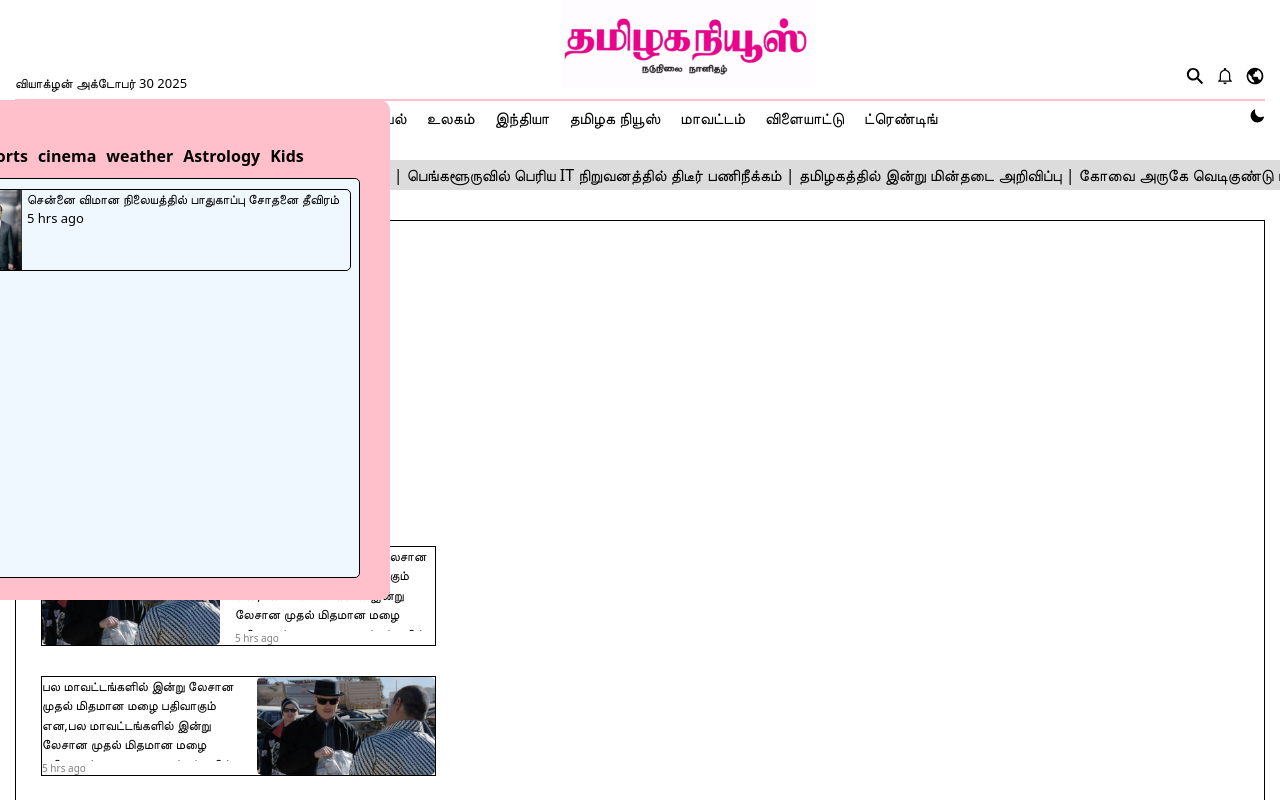
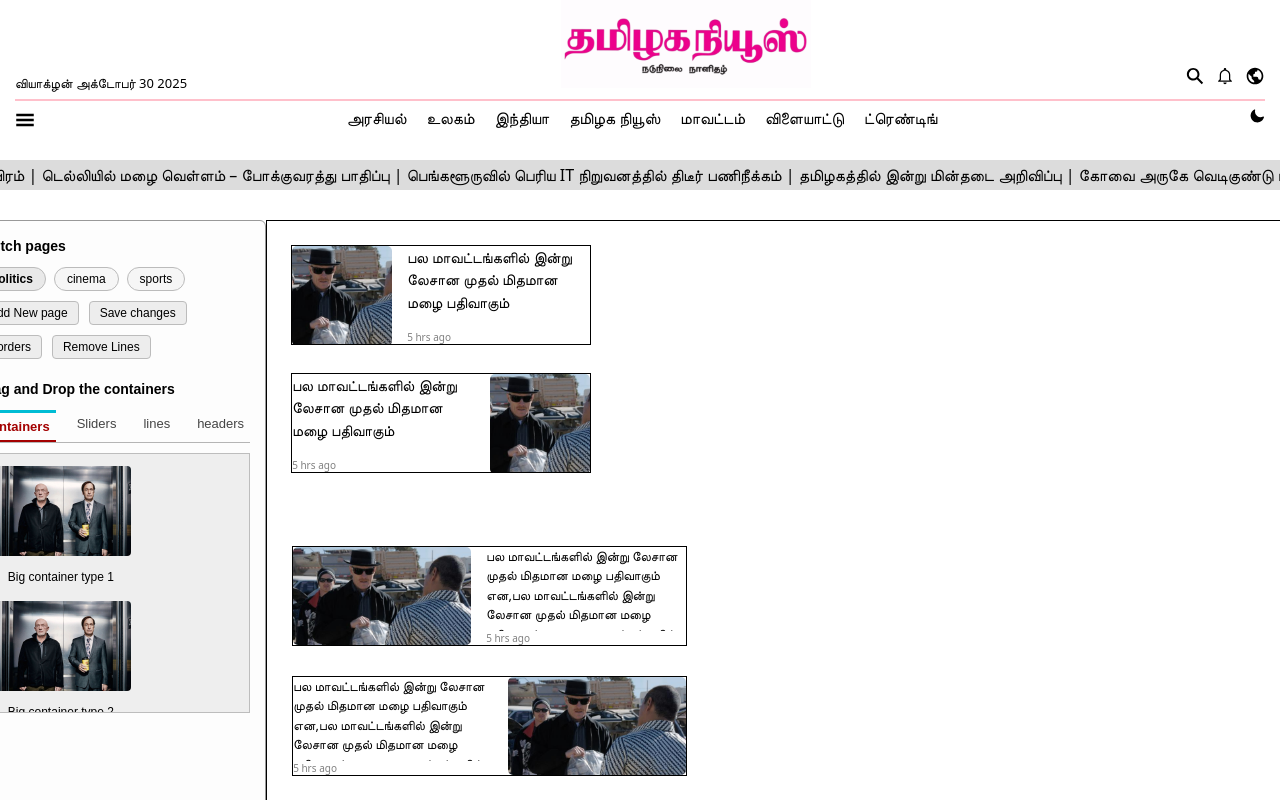
Before and after one commit to itzmuthu999-gif/tamilaka-news, a React app in the folder Frontend/: page /editpaper in a window 1280 px wide. Shown: the top 800 px of the page. Built offline with nearby package versions, Linux system fonts and the light colour scheme; the HTML template or start-up script is replaced by a standard one.

Commit message:
a new push after a editpaper push

```diff
--- a/Frontend/src/Pages/Editpaper/Components/NewsFilter.jsx
+++ b/Frontend/src/Pages/Editpaper/Components/NewsFilter.jsx
@@ -0,0 +1,48 @@
+import { useState } from "react";
+import "./newsfilter.scss"
+export default function NewsFilter({ categories, newsData }) {
+  const [activeCategory, setActiveCategory] = useState(categories[0]);
+
+  const filteredNews = newsData.filter(
+    (n) => n.zonal.toLowerCase() === activeCategory.toLowerCase()
+  );
+
+  return (
+    <div className="ep-floater1">
+
+      <div className="ep-fl1-sort">Sort by</div>
+
+      <div className="ep-fl1-btns">
+        {categories.map((cat, idx) => (
+          <div
+            key={idx}
+            className={`epf1b-btn ${activeCategory === cat ? "active" : ""}`}
+            onClick={() => setActiveCategory(cat)}
+          >
+            {cat}
+          </div>
+        ))}
+      </div>
+
+      <div className="ep-fl1-news-cont">
+        {filteredNews.length === 0 && (
+          <div className="no-news">No news available.</div>
+        )}
+
+        {filteredNews.map((n, index) => (
+          <div key={index} className="ep-f1nc-n">
+            <div className="epf1ncn-img">
+              <img src={n.img} alt="news" />
+            </div>
+
+            <div className="epf1ncn-subc">
+              <div className="epf1ncn-header">{n.title}</div>
+              <div className="epf1ncn-time">{n.time}</div>
+            </div>
+          </div>
+        ))}
+      </div>
+
+    </div>
+  );
+}
--- /dev/null
+++ b/Frontend/src/Pages/Editpaper/Components/PageEditor.jsx
@@ -0,0 +1,69 @@
+import { useState } from "react";
+import "./pageeditor.scss";
+
+export default function PageEditor({ pages, containers }) {
+  const [activePage, setActivePage] = useState(pages[0]);
+  const [activeTab, setActiveTab] = useState("containers");
+
+  return (
+    <div className="page-editor">
+
+      {/* Switch Pages */}
+      <div className="pe-section">
+        <div className="pe-title">switch pages</div>
+
+        <div className="pe-page-buttons">
+          {pages.map((p, i) => (
+            <button
+              key={i}
+              className={`pe-page-btn ${activePage === p ? "active" : ""}`}
+              onClick={() => setActivePage(p)}
+            >
+              {p}
+            </button>
+          ))}
+        </div>
+
+        <div className="pe-row">
+          <button className="pe-sm-btn">Add New page</button>
+          <button className="pe-sm-btn">Save changes</button>
+        </div>
+
+        <div className="pe-row">
+          <button className="pe-sm-btn">Borders</button>
+          <button className="pe-sm-btn">Remove Lines</button>
+        </div>
+      </div>
+
+      {/* Drag and Drop Section */}
+      <div className="pe-section drag-section">
+
+        <div className="pe-title">Drag and Drop the containers</div>
+
+        {/* Tabs */}
+        <div className="pe-tabs">
+          {["containers", "Sliders", "lines", "headers"].map((tab) => (
+            <div
+              key={tab}
+              className={`pe-tab ${activeTab === tab ? "active" : ""}`}
+              onClick={() => setActiveTab(tab)}
+            >
+              {tab}
+            </div>
+          ))}
+        </div>
+
+        {/* Container Box */}
+        <div className="pe-drag-box">
+          {containers.map((c, i) => (
+            <div key={i} className="pe-box-item">
+              <img src={c.img} alt="" />
+              <div className="pe-box-label">{c.label}</div>
+            </div>
+          ))}
+        </div>
+      </div>
+
+    </div>
+  );
+}
--- /dev/null
+++ b/Frontend/src/Pages/Editpaper/Components/newsfilter.scss
@@ -0,0 +1,95 @@
+.ep-floater1 {
+  width: 450px; height: 600px;
+  padding: 15px;
+  background: #101010;
+  border-radius: 10px;
+  color: #fff;
+  font-family: 'Inter', sans-serif;
+  position: absolute;
+  transform: translate(-500px,-200px);
+}
+
+.ep-fl1-sort {
+  font-size: 14px;
+  opacity: 0.7;
+  margin-bottom: 10px;
+}
+
+.ep-fl1-btns {
+  display: flex;
+  justify-content: flex-start;
+  flex-wrap: wrap;
+  gap: 10px;
+  margin-bottom: 20px;
+}
+
+.epf1b-btn {
+  padding: 6px 14px;
+  background: #1b1b1b;
+  border: 1px solid #333;
+  border-radius: 20px;
+  cursor: pointer;
+  transition: 0.2s ease;
+  font-size: 14px;
+}
+
+.epf1b-btn:hover {
+  background: #262626;
+}
+
+.epf1b-btn.active {
+  background: #ff3b3b;
+  border-color: #ff3b3b;
+  color: white;
+}
+
+.ep-fl1-news-cont {
+  display: flex;
+  flex-direction: column;
+  gap: 18px;
+}
+
+.ep-f1nc-n {
+  display: flex;
+  gap: 12px;
+  padding: 10px 0;
+  border-bottom: 1px solid #2b2b2b;
+}
+
+.epf1ncn-img {
+  width: 140px;
+  height: 90px;
+  overflow: hidden;
+  border-radius: 8px;
+  flex-shrink: 0;
+}
+
+.epf1ncn-img img {
+  width: 100%;
+  height: 100%;
+  object-fit: cover;
+}
+
+.epf1ncn-subc {
+  display: flex;
+  flex-direction: column;
+  justify-content: space-between;
+}
+
+.epf1ncn-header {
+  font-size: 15px;
+  font-weight: 600;
+  line-height: 1.3;
+}
+
+.epf1ncn-time {
+  font-size: 12px;
+  opacity: 0.6;
+}
+
+.no-news {
+  padding: 20px;
+  text-align: center;
+  opacity: 0.5;
+  font-size: 14px;
+}
--- /dev/null
+++ b/Frontend/src/Pages/Editpaper/Components/pageeditor.scss
@@ -0,0 +1,105 @@
+.page-editor {
+  width: 450px;
+  padding: 15px;
+  border: 1px solid #999;
+  border-radius: 6px;
+  background: #fdfdfd;
+  font-family: sans-serif;
+}
+
+.pe-section {
+  margin-bottom: 20px;
+}
+
+.pe-title {
+  font-weight: bold;
+  font-size: 14px;
+  margin-bottom: 10px;
+}
+
+.pe-page-buttons {
+  display: flex;
+  gap: 8px;
+  flex-wrap: wrap;
+  margin-bottom: 10px;
+}
+
+.pe-page-btn {
+  background: #f6f6f6;
+  border: 1px solid #bbb;
+  padding: 4px 12px;
+  border-radius: 20px;
+  cursor: pointer;
+  font-size: 12px;
+}
+
+.pe-page-btn.active {
+  background: #e9e9e9;
+  font-weight: bold;
+}
+
+.pe-row {
+  display: flex;
+  gap: 10px;
+  margin: 10px 0;
+}
+
+.pe-sm-btn {
+  padding: 4px 10px;
+  background: #ededed;
+  border: 1px solid #bcbcbc;
+  cursor: pointer;
+  font-size: 12px;
+  border-radius: 4px;
+}
+
+.drag-section {
+  margin-top: 10px;
+}
+
+.pe-tabs {
+  display: flex;
+  gap: 15px;
+  border-bottom: 1px solid #b5b5b5;
+  margin-bottom: 10px;
+}
+
+.pe-tab {
+  padding: 4px 6px;
+  font-size: 13px;
+  cursor: pointer;
+  color: #444;
+}
+
+.pe-tab.active {
+  font-weight: bold;
+  color: #a30000;
+  border-bottom: 2px solid #a30000;
+}
+
+.pe-drag-box {
+  width: 100%;
+  height: 260px;
+  background: #eee;
+  border: 1px solid #bdbdbd;
+  padding: 12px;
+  overflow-y: auto;
+}
+
+.pe-box-item {
+  width: 140px;
+  margin-bottom: 15px;
+}
+
+.pe-box-item img {
+  width: 100%;
+  height: 90px;
+  object-fit: cover;
+  border-radius: 4px;
+}
+
+.pe-box-label {
+  font-size: 12px;
+  margin-top: 5px;
+  text-align: center;
+}
--- a/Frontend/src/Pages/Editpaper/Editpaper.jsx
+++ b/Frontend/src/Pages/Editpaper/Editpaper.jsx
@@ -6,6 +6,9 @@ import { BiWorld } from "react-icons/bi";
 import { GiHamburgerMenu } from "react-icons/gi";
 import { HiMiniMoon } from "react-icons/hi2";
 import { useState,useRef, useEffect } from "react";
+
+import NewsFilter from "./Components/NewsFilter";
+import PageEditor from "./Components/PageEditor";
 
 import logo from "../../assets/logo.png";
 import bcs from "./../../assets/bcs.jpg";
@@ -363,6 +366,23 @@ export default function Editpaper() {
   const sampleHeadline= `பல மாவட்டங்களில் இன்று லேசான முதல் மிதமான மழை பதிவாகும்`;
   const sampleImage=jwt;
   const sampleTime="5 hrs ago ";
+  const categories = ["Politics", "Sports", "Cinema", "Weather", "Astrology", "Kids"];
+
+const newsData = [
+  {
+    title: "சென்னை விமான நிலையத்தில் பாதுகாப்பு சோதனை தீவிரம்",
+    time: "5 hrs ago",
+    zonal: "Politics",
+    img: bcs
+  },
+  {
+    title: "புதிய சினிமா டிரைலர் வெளியீடு",
+    time: "2 hrs ago",
+    zonal: "Cinema",
+    img: bcs
+  }
+];
+
   return (
     <div>
       <div className="navcon1">
@@ -415,7 +435,17 @@ export default function Editpaper() {
         </p>
       </div>
       <div className="ep-main-ed-cont">
-  <div className="ep-floater1">
+        <PageEditor
+  pages={["politics", "cinema", "sports"]}
+  containers={[
+    { img: bcs, label: "Big container type 1" },
+    { img: bcs, label: "Big container type 2" },
+    { img: bcs, label: "normal container type 1" }
+  ]}
+/>
+
+        {/* <NewsFilter categories={categories} newsData={newsData}/> */}
+  {/* <div className="ep-floater1">
       <div className="ep-fl1-sort">sort by </div>
            <div className="ep-fl1-btns">
                <div className="epf1b-btn">Politics</div>
@@ -436,7 +466,7 @@ export default function Editpaper() {
                </div>
            </div>
 
-        </div>
+        </div> */}
         <div className="ep-ed-cont">
 
 
--- a/Frontend/src/Pages/Editpaper/editpapercss.scss
+++ b/Frontend/src/Pages/Editpaper/editpapercss.scss
@@ -69,58 +69,58 @@
 
 }
 
-.ep-fl1-btns
-{
-    display: flex;gap: 10px;
-    font-weight: bold;
-    width: 450px;
-}
+// .ep-fl1-btns
+// {
+//     display: flex;gap: 10px;
+//     font-weight: bold;
+//     width: 450px;
+// }
 
-.ep-floater1
-{
-    background-color: pink;
-    width: 500px;height: 500px;
-    padding: 20px;
-    transform: translate(-500px, -120px);
-    position: absolute;
-    border-radius: 10px;
+// .ep-floater1
+// {
+//     background-color: pink;
+//     width: 500px;height: 500px;
+//     padding: 20px;
+//     transform: translate(-500px, -120px);
+//     position: absolute;
+//     border-radius: 10px;
 
-}
-.ep-fl1-news-cont
-{
-    background-color: aliceblue;
-    width: 450px; height: 400px;
-    border: 1px solid;border-radius: 5px;
-    margin: 10px 0px;padding: 10px;
+// }
+// .ep-fl1-news-cont
+// {
+//     background-color: aliceblue;
+//     width: 450px; height: 400px;
+//     border: 1px solid;border-radius: 5px;
+//     margin: 10px 0px;padding: 10px;
 
 
-}
-.ep-f1nc-n
-{
-    display: flex;gap: 5px;
-    width: 430px;
-    border: 1px solid;
-    border-radius: 5px;
-    font-size: 13px;
+// }
+// .ep-f1nc-n
+// {
+//     display: flex;gap: 5px;
+//     width: 430px;
+//     border: 1px solid;
+//     border-radius: 5px;
+//     font-size: 13px;
 
-}
-.epf1ncn-subc1
-{
-    display: flex;flex-direction: column;
-    gap: 5px;
-    width: 200px;
+// }
+// .epf1ncn-subc1
+// {
+//     display: flex;flex-direction: column;
+//     gap: 5px;
+//     width: 200px;
 
-}
-.epf1ncn-img
-{
-    width: 100px; height: 80px;
-    overflow: hidden;
-}
-.epf1ncn-img img
-{
-    width: 100%;height: 100%;
-    object-fit: cover;
-}
+// }
+// .epf1ncn-img
+// {
+//     width: 100px; height: 80px;
+//     overflow: hidden;
+// }
+// .epf1ncn-img img
+// {
+//     width: 100%;height: 100%;
+//     object-fit: cover;
+// }
 
 
 
```
